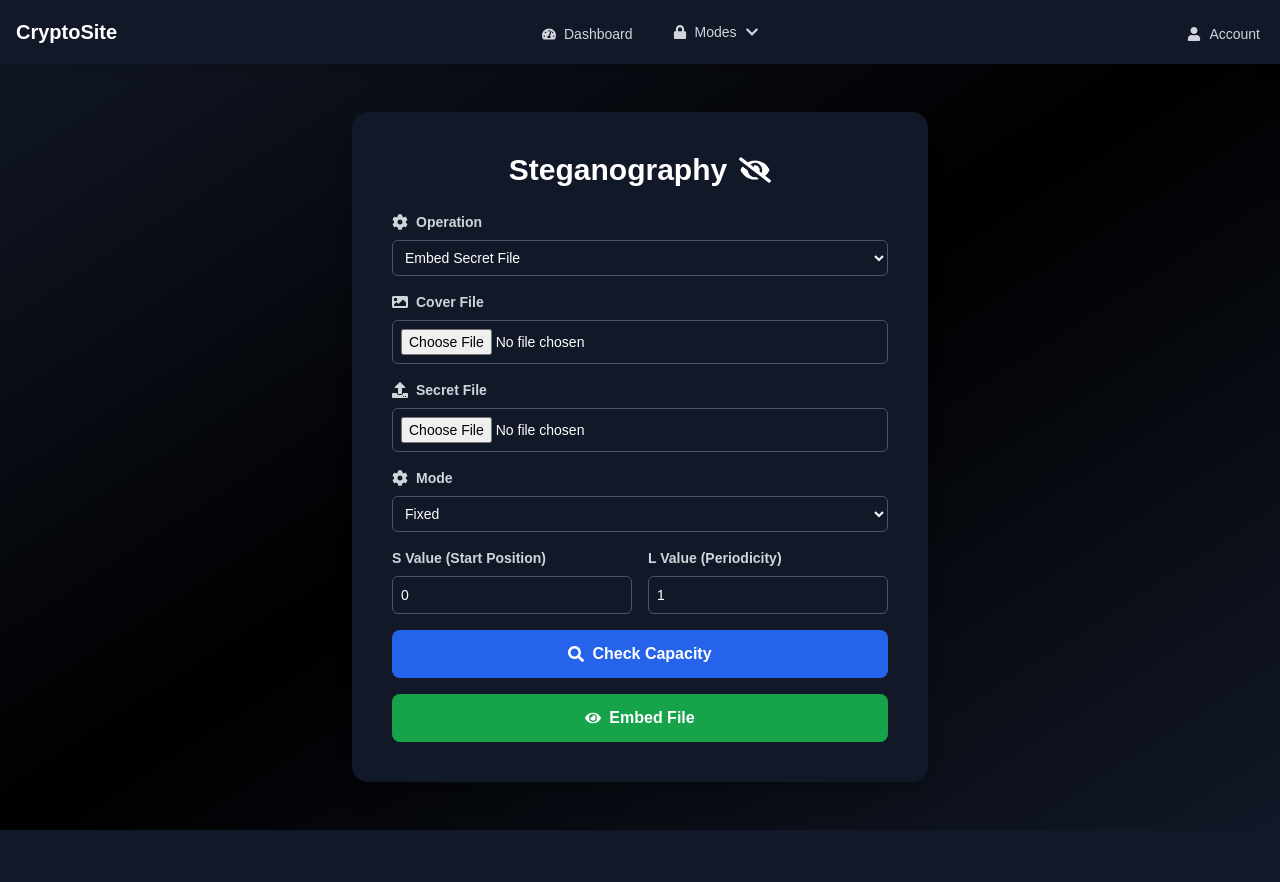
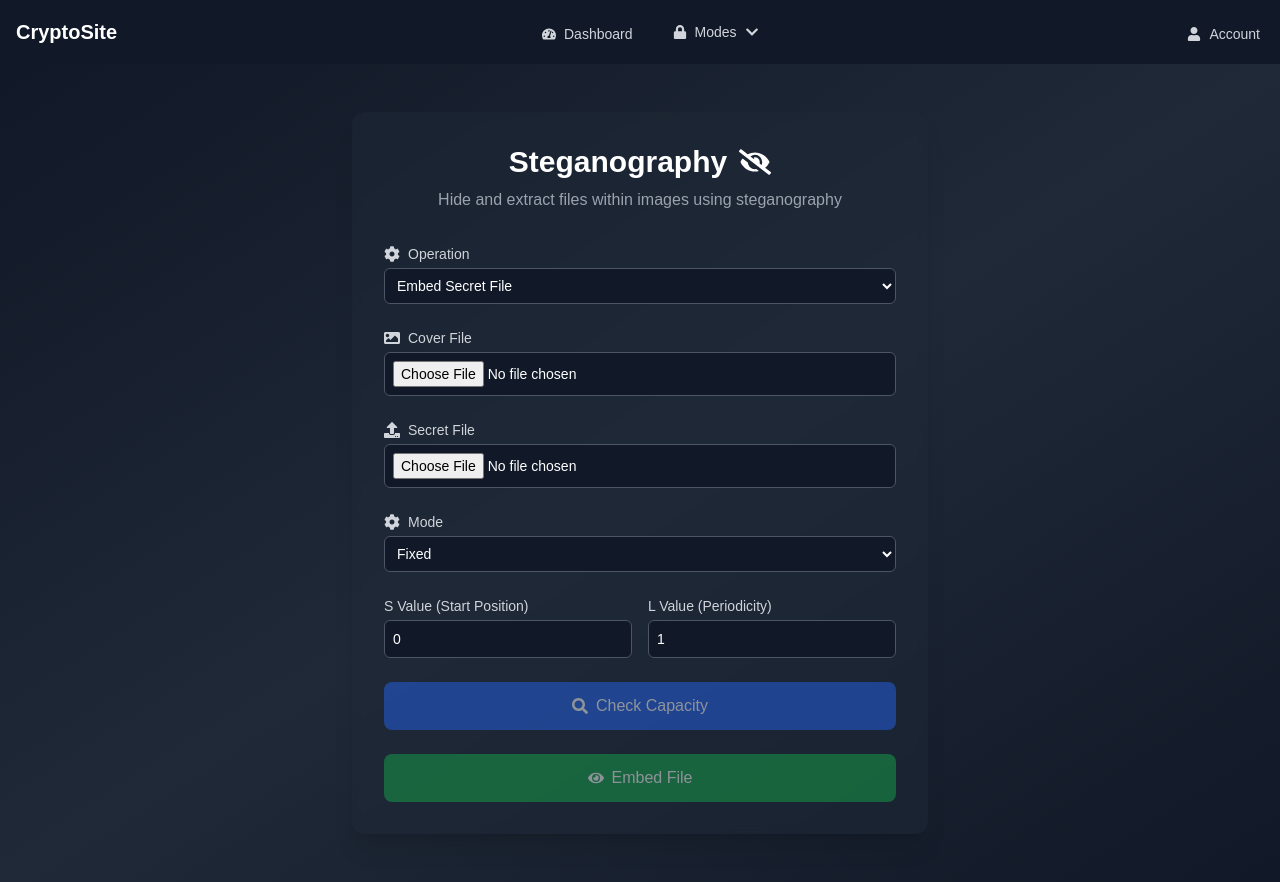
Before and after one commit to BobbyAl/crypt-webapp, a Next.js app: page /crypt-webapp/steganography in a window 1280 px wide. Before the commit the page ends 830 px from the top, so only its background shows below. Built offline with nearby package versions, Linux system fonts and the light colour scheme; no server answers.

Commit message:
Update design for consistency

```diff
--- a/src/app/account/page.jsx
+++ b/src/app/account/page.jsx
@@ -79,8 +79,8 @@ export default function AccountPage() {
   };
 
   return (
-    <div className="min-h-screen flex items-center justify-center bg-gray-900 py-12 px-4 sm:px-6 lg:px-8">
-      <div className="max-w-xl w-full space-y-8 bg-gray-800 p-8 rounded-xl shadow-xl">
+    <div className="min-h-screen flex items-center justify-center bg-gradient-to-br from-gray-900 via-gray-800 to-gray-900 py-12 px-4 sm:px-6 lg:px-8">
+      <div className="max-w-xl w-full space-y-8 bg-gray-800/50 backdrop-blur-sm p-8 rounded-xl shadow-xl">
         <div>
           <h1 className="text-3xl font-bold text-center text-white flex items-center justify-center">
             Account Settings <FaUserCog className="ml-3 w-8 h-8" />
--- a/src/app/dashboard/page.jsx
+++ b/src/app/dashboard/page.jsx
@@ -35,9 +35,9 @@ export default function Dashboard() {
   };
 
   return (
-    <div className="min-h-screen bg-gray-900 py-12 px-4 sm:px-6 lg:px-8">
-      <div className="max-w-7xl mx-auto">
-        <div className="flex justify-between items-center mb-12">
+    <div className="min-h-screen flex items-center justify-center bg-gradient-to-br from-gray-900 via-gray-800 to-gray-900 py-12 px-4 sm:px-6 lg:px-8">
+      <div className="max-w-4xl w-full space-y-8 bg-gray-800/50 backdrop-blur-sm p-8 rounded-xl shadow-xl">
+        <div className="flex justify-between items-center">
           <h1 className="text-3xl font-bold text-white">Cryptographic Tools</h1>
           <button
             onClick={handleLogout}
@@ -48,7 +48,7 @@ export default function Dashboard() {
           </button>
         </div>
 
-        <div className="grid grid-cols-1 sm:grid-cols-2 lg:grid-cols-3 xl:grid-cols-5 gap-6">
+        <div className="grid grid-cols-1 sm:grid-cols-2 lg:grid-cols-3 gap-6">
           {[
             { label: "Encrypt", href: "/encrypt", icon: FaLock, description: "Encrypt files using AES or RSA" },
             { label: "Decrypt", href: "/decrypt", icon: FaLockOpen, description: "Decrypt your encrypted files" },
--- a/src/app/decrypt/page.jsx
+++ b/src/app/decrypt/page.jsx
@@ -61,8 +61,8 @@ export default function DecryptPage() {
   };
 
   return (
-    <div className="min-h-screen flex items-center justify-center bg-gray-900 py-12 px-4 sm:px-6 lg:px-8">
-      <div className="max-w-xl w-full space-y-8 bg-gray-800 p-8 rounded-xl shadow-xl">
+    <div className="min-h-screen flex items-center justify-center bg-gradient-to-br from-gray-900 via-gray-800 to-gray-900 py-12 px-4 sm:px-6 lg:px-8">
+      <div className="max-w-xl w-full space-y-8 bg-gray-800/50 backdrop-blur-sm p-8 rounded-xl shadow-xl">
         <div>
           <h1 className="text-3xl font-bold text-center text-white flex items-center justify-center">
             Decrypt File <FaLockOpen className="ml-3 w-8 h-8" />
--- a/src/app/encrypt/page.jsx
+++ b/src/app/encrypt/page.jsx
@@ -72,8 +72,8 @@ export default function EncryptPage() {
   };
 
   return (
-    <div className="min-h-screen flex items-center justify-center bg-gray-900 py-12 px-4 sm:px-6 lg:px-8">
-      <div className="max-w-xl w-full space-y-8 bg-gray-800 p-8 rounded-xl shadow-xl">
+    <div className="min-h-screen flex items-center justify-center bg-gradient-to-br from-gray-900 via-gray-800 to-gray-900 py-12 px-4 sm:px-6 lg:px-8">
+      <div className="max-w-xl w-full space-y-8 bg-gray-800/50 backdrop-blur-sm p-8 rounded-xl shadow-xl">
         <div>
           <h1 className="text-3xl font-bold text-center text-white flex items-center justify-center">
             Encrypt File <FaLock className="ml-3 w-8 h-8" />
--- a/src/app/hash/page.jsx
+++ b/src/app/hash/page.jsx
@@ -97,13 +97,20 @@ export default function HashPage() {
   };
 
   return (
-    <div className="flex items-center justify-center py-12 px-6">
-      <div className="bg-[#111827] rounded-2xl shadow-xl p-10 max-w-xl w-full">
-        <h1 className="text-3xl font-bold mb-6 text-center text-white flex items-center justify-center">
+    <div className="min-h-screen flex items-center justify-center bg-gradient-to-br from-gray-900 via-gray-800 to-gray-900 py-12 px-4 sm:px-6 lg:px-8">
+      <div className="max-w-xl w-full space-y-8 bg-gray-800/50 backdrop-blur-sm p-8 rounded-xl shadow-xl">
+        <div>
+          <h1 className="text-3xl font-bold text-center text-white flex items-center justify-center">
             Hash File <FaFlask className="ml-3 w-8 h-8" />
           </h1>
+          <p className="mt-2 text-center text-gray-400">
+            Generate and compare file hashes using SHA-256 or SHA3-512
+          </p>
+        </div>
 
-        <label className="block text-sm font-semibold mb-2 text-gray-300">
+        <div className="space-y-6">
+          <div>
+            <label className="block text-sm font-medium text-gray-300">
               <div className="flex items-center">
                 <FaHashtag className="w-4 h-4 mr-2" />
                 Hash Method
@@ -112,13 +119,15 @@ export default function HashPage() {
             <select
               value={method}
               onChange={(e) => setMethod(e.target.value)}
-          className="mb-4 w-full p-2 border border-gray-600 rounded-md bg-gray-900 text-white text-sm"
+              className="mt-1 block w-full p-2 border border-gray-600 rounded-md bg-gray-900 text-white text-sm focus:ring-blue-500 focus:border-blue-500"
             >
               <option value="sha256">SHA-256</option>
               <option value="sha3_512">SHA3-512</option>
             </select>
+          </div>
 
-        <label className="block text-sm font-semibold mb-2 text-gray-300">
+          <div>
+            <label className="block text-sm font-medium text-gray-300">
               <div className="flex items-center">
                 <FaUpload className="w-4 h-4 mr-2" />
                 Upload First File
@@ -127,18 +136,21 @@ export default function HashPage() {
             <input
               type="file"
               onChange={(e) => setFile(e.target.files[0])}
-          className="mb-4 w-full p-2 border border-gray-600 rounded-md bg-gray-900 text-white text-sm"
+              className="mt-1 block w-full p-2 border border-gray-600 rounded-md bg-gray-900 text-white text-sm focus:ring-blue-500 focus:border-blue-500"
             />
+          </div>
+
           <button
             onClick={handleHash}
             disabled={loading}
-          className="mb-6 w-full bg-blue-600 hover:bg-blue-700 text-white py-2 rounded-lg flex items-center justify-center disabled:opacity-50 disabled:cursor-not-allowed"
+            className="w-full bg-blue-600 hover:bg-blue-700 text-white py-3 px-4 rounded-lg font-medium transition flex items-center justify-center disabled:opacity-50"
           >
             <FaHashtag className="w-4 h-4 mr-2" />
             {loading ? "Generating..." : "Generate Hash"}
           </button>
 
-        <label className="block text-sm font-semibold mb-2 text-gray-300">
+          <div>
+            <label className="block text-sm font-medium text-gray-300">
               <div className="flex items-center">
                 <FaUpload className="w-4 h-4 mr-2" />
                 Upload Second File (for comparison)
@@ -147,13 +159,15 @@ export default function HashPage() {
             <input
               type="file"
               onChange={(e) => setSecondFile(e.target.files[0])}
-          className="mb-4 w-full p-2 border border-gray-600 rounded-md bg-gray-900 text-white text-sm"
+              className="mt-1 block w-full p-2 border border-gray-600 rounded-md bg-gray-900 text-white text-sm focus:ring-blue-500 focus:border-blue-500"
               disabled={loading}
             />
+          </div>
+
           <button
             onClick={handleCompare}
             disabled={loading}
-          className="w-full bg-purple-600 hover:bg-purple-700 text-white py-2 rounded-lg flex items-center justify-center disabled:opacity-50 disabled:cursor-not-allowed"
+            className="w-full bg-purple-600 hover:bg-purple-700 text-white py-3 px-4 rounded-lg font-medium transition flex items-center justify-center disabled:opacity-50"
           >
             <FaEquals className="w-4 h-4 mr-2" />
             {loading ? "Comparing..." : "Compare File Hashes"}
@@ -161,8 +175,8 @@ export default function HashPage() {
 
           {/* Display single hash result */}
           {hashResult && compareResult === null && (
-          <div className="mt-6 p-4 rounded bg-gray-800">
-            <div className="flex items-center text-xs text-gray-300 break-all font-mono">
+            <div className="p-4 rounded-md bg-gray-900/50">
+              <div className="flex items-center text-sm text-gray-300 break-all font-mono">
                 <FaHashtag className="w-3 h-3 mr-2 flex-shrink-0" />
                 <span>Hash: {hashResult}</span>
               </div>
@@ -170,17 +184,17 @@ export default function HashPage() {
           )}
 
           {compareResult !== null && (
-          <div className="mt-6 p-4 rounded bg-gray-800">
-            <div className="flex items-center text-xs text-gray-300 break-all font-mono mb-2">
+            <div className="p-4 rounded-md bg-gray-900/50 space-y-4">
+              <div className="flex items-center text-sm text-gray-300 break-all font-mono">
                 <FaHashtag className="w-3 h-3 mr-2 flex-shrink-0" />
                 <span>File 1 Hash: {hashResult}</span>
               </div>
-            <div className="flex items-center text-xs text-gray-300 break-all font-mono mb-2">
+              <div className="flex items-center text-sm text-gray-300 break-all font-mono">
                 <FaHashtag className="w-3 h-3 mr-2 flex-shrink-0" />
                 <span>File 2 Hash: {secondHash}</span>
               </div>
               <div
-              className={`mt-2 font-bold flex items-center ${
+                className={`font-bold flex items-center ${
                   compareResult ? "text-green-400" : "text-red-400"
                 }`}
               >
@@ -200,5 +214,6 @@ export default function HashPage() {
           )}
         </div>
       </div>
+    </div>
   );
 }
--- a/src/app/steganography/page.jsx
+++ b/src/app/steganography/page.jsx
@@ -102,14 +102,21 @@ export default function SteganographyPage() {
   };
 
   return (
-    <div className="flex items-center justify-center py-12 px-6">
-      <div className="bg-[#111827] rounded-2xl shadow-xl p-10 max-w-xl w-full text-white">
-        <h1 className="text-3xl font-bold mb-6 text-center flex items-center justify-center">
+    <div className="min-h-screen flex items-center justify-center bg-gradient-to-br from-gray-900 via-gray-800 to-gray-900 py-12 px-4 sm:px-6 lg:px-8">
+      <div className="max-w-xl w-full space-y-8 bg-gray-800/50 backdrop-blur-sm p-8 rounded-xl shadow-xl">
+        <div>
+          <h1 className="text-3xl font-bold text-center text-white flex items-center justify-center">
             Steganography <FaEyeSlash className="ml-3 w-8 h-8" />
           </h1>
+          <p className="mt-2 text-center text-gray-400">
+            Hide and extract files within images using steganography
+          </p>
+        </div>
 
+        <div className="space-y-6">
           {/* Operation Select */}
-        <label className="block text-sm font-semibold mb-2 text-gray-300">
+          <div>
+            <label className="block text-sm font-medium text-gray-300">
               <div className="flex items-center">
                 <FaCog className="w-4 h-4 mr-2" />
                 Operation
@@ -118,14 +125,16 @@ export default function SteganographyPage() {
             <select
               value={operation}
               onChange={(e) => setOperation(e.target.value)}
-          className="mb-4 w-full p-2 border border-gray-600 rounded-md bg-gray-900 text-sm text-white"
+              className="mt-1 block w-full p-2 border border-gray-600 rounded-md bg-gray-900 text-white text-sm focus:ring-blue-500 focus:border-blue-500"
             >
               <option value="embed">Embed Secret File</option>
               <option value="extract">Extract Hidden File</option>
             </select>
+          </div>
 
           {/* Cover File Upload */}
-        <label className="block text-sm font-semibold mb-2 text-gray-300">
+          <div>
+            <label className="block text-sm font-medium text-gray-300">
               <div className="flex items-center">
                 <FaImage className="w-4 h-4 mr-2" />
                 Cover File
@@ -134,13 +143,14 @@ export default function SteganographyPage() {
             <input
               type="file"
               onChange={(e) => setCoverFile(e.target.files[0])}
-          className="mb-4 w-full p-2 border border-gray-600 rounded-md bg-gray-900 text-sm text-white"
+              className="mt-1 block w-full p-2 border border-gray-600 rounded-md bg-gray-900 text-white text-sm focus:ring-blue-500 focus:border-blue-500"
             />
+          </div>
 
           {/* Secret File Upload (only for embed) */}
           {operation === "embed" && (
-          <>
-            <label className="block text-sm font-semibold mb-2 text-gray-300">
+            <div>
+              <label className="block text-sm font-medium text-gray-300">
                 <div className="flex items-center">
                   <FaUpload className="w-4 h-4 mr-2" />
                   Secret File
@@ -149,13 +159,14 @@ export default function SteganographyPage() {
               <input
                 type="file"
                 onChange={(e) => setSecretFile(e.target.files[0])}
-              className="mb-4 w-full p-2 border border-gray-600 rounded-md bg-gray-900 text-sm text-white"
+                className="mt-1 block w-full p-2 border border-gray-600 rounded-md bg-gray-900 text-white text-sm focus:ring-blue-500 focus:border-blue-500"
               />
-          </>
+            </div>
           )}
 
           {/* Mode Select */}
-        <label className="block text-sm font-semibold mb-2 text-gray-300">
+          <div>
+            <label className="block text-sm font-medium text-gray-300">
               <div className="flex items-center">
                 <FaCog className="w-4 h-4 mr-2" />
                 Mode
@@ -164,16 +175,17 @@ export default function SteganographyPage() {
             <select
               value={mode}
               onChange={(e) => setMode(e.target.value)}
-          className="mb-4 w-full p-2 border border-gray-600 rounded-md bg-gray-900 text-sm text-white"
+              className="mt-1 block w-full p-2 border border-gray-600 rounded-md bg-gray-900 text-white text-sm focus:ring-blue-500 focus:border-blue-500"
             >
               <option value="fixed">Fixed</option>
               <option value="variable">Variable</option>
             </select>
+          </div>
 
           {/* S and L Parameters */}
-        <div className="grid grid-cols-2 gap-4 mb-4">
+          <div className="grid grid-cols-2 gap-4">
             <div>
-            <label className="block text-sm font-semibold mb-2 text-gray-300">
+              <label className="block text-sm font-medium text-gray-300">
                 S Value (Start Position)
               </label>
               <input
@@ -181,11 +193,11 @@ export default function SteganographyPage() {
                 min="0"
                 value={sValue}
                 onChange={(e) => setSValue(parseInt(e.target.value))}
-              className="w-full p-2 border border-gray-600 rounded-md bg-gray-900 text-sm text-white"
+                className="mt-1 block w-full p-2 border border-gray-600 rounded-md bg-gray-900 text-white text-sm focus:ring-blue-500 focus:border-blue-500"
               />
             </div>
             <div>
-            <label className="block text-sm font-semibold mb-2 text-gray-300">
+              <label className="block text-sm font-medium text-gray-300">
                 L Value (Periodicity)
               </label>
               <input
@@ -193,7 +205,7 @@ export default function SteganographyPage() {
                 min="1"
                 value={lValue}
                 onChange={(e) => setLValue(parseInt(e.target.value))}
-              className="w-full p-2 border border-gray-600 rounded-md bg-gray-900 text-sm text-white"
+                className="mt-1 block w-full p-2 border border-gray-600 rounded-md bg-gray-900 text-white text-sm focus:ring-blue-500 focus:border-blue-500"
               />
             </div>
           </div>
@@ -202,7 +214,7 @@ export default function SteganographyPage() {
           <button
             onClick={checkCapacity}
             disabled={loading || !coverFile}
-          className="w-full mb-4 bg-blue-600 hover:bg-blue-700 text-white py-3 rounded-lg font-semibold transition flex items-center justify-center"
+            className="w-full bg-blue-600 hover:bg-blue-700 text-white py-3 px-4 rounded-lg font-medium transition flex items-center justify-center disabled:opacity-50"
           >
             <FaSearch className="w-4 h-4 mr-2" />
             {loading ? "Checking..." : "Check Capacity"}
@@ -210,7 +222,7 @@ export default function SteganographyPage() {
 
           {/* Capacity Display */}
           {capacity !== null && (
-          <div className="mb-4 p-3 bg-gray-800 rounded-lg text-white">
+            <div className="p-4 rounded-md bg-gray-900/50 text-gray-300">
               Available Capacity: {capacity} bits ({Math.floor(capacity / 8)} bytes)
             </div>
           )}
@@ -219,7 +231,7 @@ export default function SteganographyPage() {
           <button
             onClick={handleOperation}
             disabled={loading || !coverFile || (operation === "embed" && !secretFile)}
-          className="w-full bg-green-600 hover:bg-green-700 text-white py-3 rounded-lg font-semibold transition flex items-center justify-center"
+            className="w-full bg-green-600 hover:bg-green-700 text-white py-3 px-4 rounded-lg font-medium transition flex items-center justify-center disabled:opacity-50"
           >
             <FaEye className="w-4 h-4 mr-2" />
             {loading ? "Processing..." : (operation === "embed" ? "Embed File" : "Extract File")}
@@ -230,7 +242,7 @@ export default function SteganographyPage() {
             <a
               href={outputFileUrl}
               download={outputFileName}
-            className="block mt-6 text-center bg-blue-600 hover:bg-blue-700 text-white py-2 rounded-lg transition flex items-center justify-center"
+              className="block w-full text-center bg-blue-600 hover:bg-blue-700 text-white py-3 px-4 rounded-lg font-medium transition flex items-center justify-center"
             >
               <FaDownload className="w-4 h-4 mr-2" />
               Download {operation === "embed" ? "Carrier" : "Extracted"} File
@@ -238,5 +250,6 @@ export default function SteganographyPage() {
           )}
         </div>
       </div>
+    </div>
   );
 }
```
Lines whose indentation alone changed are shown as unchanged.
